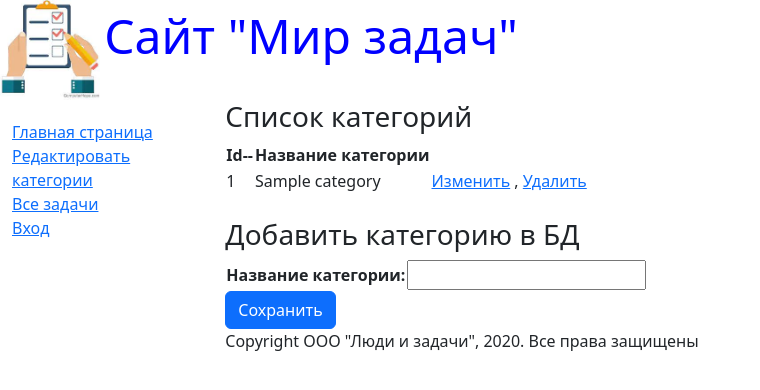
After one commit to ru-fvv-python/todo, a Django app: page /categories-add/ in a window 1280 px wide. The commit adds this page. Shown: the top 390 px of the page, without its empty margins (0-760 px from the left). Run offline with Django 4.2, Linux system fonts and the light colour scheme; tables that the repository leaves empty hold one stand-in row (values such as "Sample post").

Commit message:
создана форма и шаблоны для изменения категорий

```diff
--- /dev/null
+++ b/web_todo/todos/forms.py
@@ -0,0 +1,7 @@
+from django import forms
+
+
+class CategoriesForm(forms.Form):
+    """Класс для формы, с помощью которой можно добавлять и редактировать
+     категории"""
+    name = forms.CharField(label='Название категории')
--- a/web_todo/todos/templates/base_generic.html
+++ b/web_todo/todos/templates/base_generic.html
@@ -33,6 +33,7 @@
       {%block sidebar%}
       <ul class="sidebar-nav">
         <li><a href="{% url 'index' %}">Главная страница</a></li>
+        <li><a href="{% url 'categories-add' %}">Редактировать категории</a></li>
         <li><a href="{% url 'tasks' %}">Все задачи</a></li>
 
         {% if user.is_authenticated%}
--- /dev/null
+++ b/web_todo/todos/templates/todos/categories_add.html
@@ -0,0 +1,43 @@
+{% extends 'base_generic.html' %}
+
+{% block content %}
+  <h3>Список категорий</h3>
+
+  <table>
+
+    <thead>
+      <th>Id--</th>
+      <th>Название категории</th>
+    </thead>
+
+    {% if category %}
+
+      {% for category in category.all %}
+        <tr>
+          <td>{{ category.id }}</td>
+          <td>{{ category.name }}</td>
+          <td><a href="/edit-category/{{ category.id }}">Изменить</a> ,
+            <a href="/delete-category/{{ category.id }}">Удалить</a></td>
+        </tr>
+      {% endfor %}
+
+    {% else %}
+      <p>В базе данных нет категорий</p>
+    {% endif %}
+
+  </table>
+
+  <br>
+
+  <h3>Добавить категорию в БД</h3>
+  <form action="/create-category/" method="post">
+
+    {%csrf_token%}
+
+    <table>
+      {{form}}
+    </table>
+    <input class="btn btn-primary" type="submit" value="Сохранить">
+  </form>
+
+{% endblock %}
--- a/web_todo/todos/views.py
+++ b/web_todo/todos/views.py
@@ -1,9 +1,11 @@
 # Create your views here.
 from django.contrib.auth.mixins import LoginRequiredMixin
+from django.http import HttpResponseRedirect, HttpResponseNotFound
 from django.shortcuts import render
 from django.views import generic
 
-from .models import Task
+from .forms import CategoriesForm
+from .models import Task, Category
 
 
 class TaskListView(generic.ListView):
@@ -41,7 +43,8 @@ def index(request):
 
 
 class TasksByUserListView(LoginRequiredMixin, generic.ListView):
-    """Универсальный класс представления списка задач конкретного пользователя"""
+    """Универсальный класс представления списка задач
+    конкретного пользователя"""
 
     model = Task
     template_name = 'todos/task_list_owner_user.html'
@@ -49,3 +52,43 @@ class TasksByUserListView(LoginRequiredMixin, generic.ListView):
 
     def get_queryset(self):
         return Task.objects.filter(owner=self.request.user).order_by('date_to')
+
+
+def categories_add(request):
+    """получение данных из БД и загрузка шаблона categories_add.html"""
+
+    category = Category.objects.all()
+    categories_form = CategoriesForm()
+    return render(request, 'todos/categories_add.html',
+                  {'form': categories_form, 'category': category})
+
+
+def create_category(request):
+    """сохранение категорий в бд"""
+    if request.method == 'POST':
+        category = Category()
+        category.name = request.POST.get('name')
+        category.save()
+        return HttpResponseRedirect('/categories-add/')
+
+
+def delete_category(request, id):
+    """удаление категории из бд"""
+    try:
+        category = Category.objects.get(id=id)
+        category.delete()
+        return HttpResponseRedirect('/categories-add/')
+    except Category.DoesNotExist:
+        return HttpResponseNotFound('<h2>Категория не найдена</h2>')
+
+
+def edit_category(request, id):
+    """редактирование категории в БД"""
+    category = Category.objects.get(id=id)
+    if request.method == "POST":
+        category.name = request.POST.get('name')
+        category.save()
+        return HttpResponseRedirect('/categories-add/')
+    else:
+        return render(request, 'todos/category_edit.html',
+                      {'category': category})
--- a/web_todo/web_todo/urls.py
+++ b/web_todo/web_todo/urls.py
@@ -19,6 +19,11 @@ from todos import views
 
 urlpatterns = [
     path('', views.index, name='index'),
+    path('categories-add/', views.categories_add, name='categories-add'),
+    path('create-category/', views.create_category, name='create-category'),
+    path('delete-category/<int:id>/', views.delete_category,
+         name='delete-category'),
+    path('edit-category/<int:id>/', views.edit_category, name='edit-category'),
     path('admin/', admin.site.urls),
     re_path(r'^tasks/$', views.TaskListView.as_view(), name='tasks'),
     re_path(r'^task/(?P<pk>\d+)$', views.TaskDetailView.as_view(),
@@ -32,5 +37,6 @@ urlpatterns += [
 ]
 
 urlpatterns += [
-    re_path(r'^mytasks/$', views.TasksByUserListView.as_view(), name='my-tasks')
+    re_path(r'^mytasks/$', views.TasksByUserListView.as_view(),
+            name='my-tasks')
 ]
```
Also changed, not shown: web_todo/todos/templates/todos/category_edit.html (added, +13 -0 lines).
